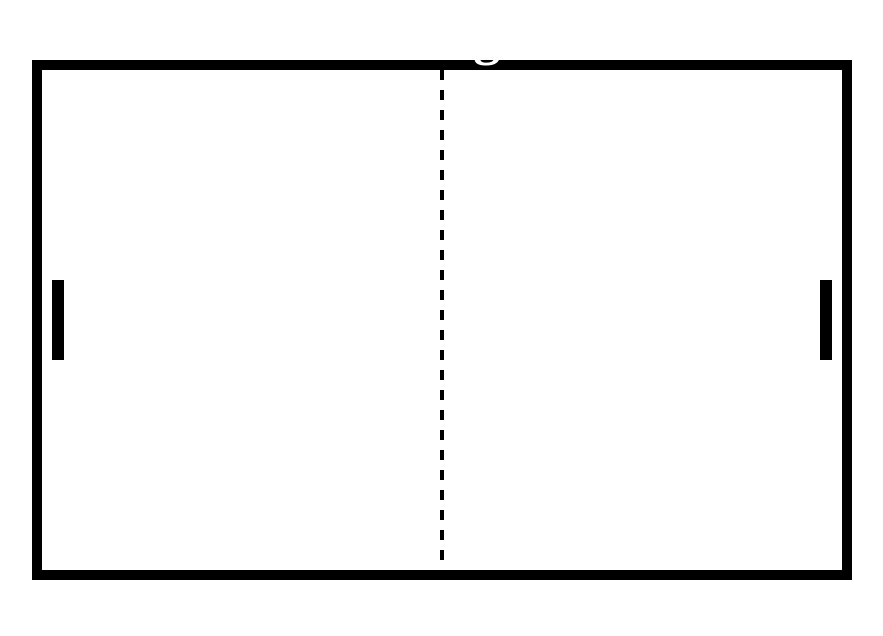
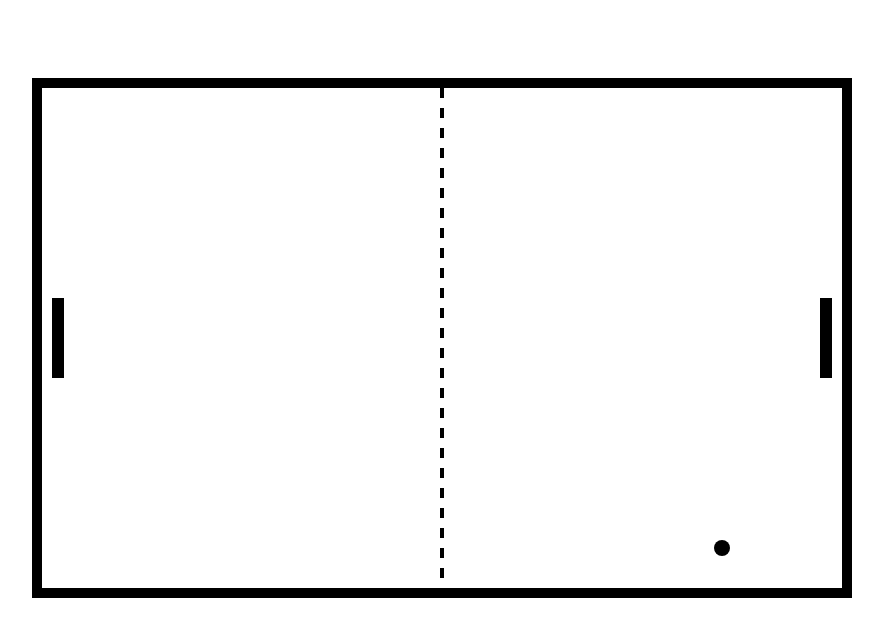
Before and after one commit to pirichar/aKindOf42TranscendanceForFunInNextJsJustCuz, a Next.js app: page /pong in a window 1280 px wide. Shown: the part 104-740 px from the top of the page, without its empty margins (198-1081 px from the left). Built offline with nearby package versions, Linux system fonts and the light colour scheme.

Commit message:
Now can score point an we reset the game when the gamge is over

```diff
--- a/app/pong/page.tsx
+++ b/app/pong/page.tsx
@@ -1,6 +1,6 @@
 "use client"
 
-import React, { useEffect, useRef } from "react";
+import React, { useEffect, useRef, useState } from "react";
 import { KeyboardInput } from "../components/movement";
 import type { Ball, Paddle, GameState } from "../components/types";
 
@@ -40,9 +40,24 @@ const manageBallBounces = (ball: Ball, ctx: CanvasRenderingContext2D, left: Padd
 	}
 };
 
+function checkScore(ball: Ball, canvasWidth: number): "left" | "right" | null {
+	if (ball.x + ball.r < 0) return "right";
+	if (ball.x - ball.r > canvasWidth) return "left";
+	return null;
+}
+
+function resetBall(ball: Ball, canvasWidth: number, canvasHeight: number, direction: number) {
+	ball.x = canvasWidth /2;
+	ball.y = canvasHeight /2;
+	ball.vx = 4 * direction;
+	ball.vy = 3;
+
+}
+
 const Canvas = (props: CanvasProps) => {
 
 	const canvasRef = useRef<HTMLCanvasElement>(null);
+	const [score, setScore] = useState({left:0, right: 0});
 	// initial game state — lives in a useRef, NOT useState
 	const state = useRef<GameState>({
 		ball: {
@@ -142,6 +157,17 @@ const Canvas = (props: CanvasProps) => {
 			ball.y += ball.vy;
 
 			manageBallBounces(ball, ctx, left, right);
+
+			const scorer = checkScore(ball, ctx.canvas.width);
+
+			if (scorer === "right") {
+				setScore(s => ({ left: s.left, right: s.right + 1 }));
+				resetBall(ball, ctx.canvas.width, ctx.canvas.height, -1);
+			}
+			if (scorer === "left") {
+				setScore(s => ({ left: s.left + 1, right: s.right }));
+				resetBall(ball, ctx.canvas.width, ctx.canvas.height, 1);
+			}
 		};
 
 		//our Draw came here
@@ -167,7 +193,14 @@ const Canvas = (props: CanvasProps) => {
 
 	}, []);
 
-	return <canvas ref={canvasRef} width={props.width} height={props.height} style={props.style} />;
+	return (
+		<div>
+			<div className="text-white text-3xl text-center font-mono">
+				{score.left} — {score.right}
+			</div>
+			<canvas ref={canvasRef} width={props.width} height={props.height} style={props.style} />
+		</div>
+	);
 
 };
 
```
